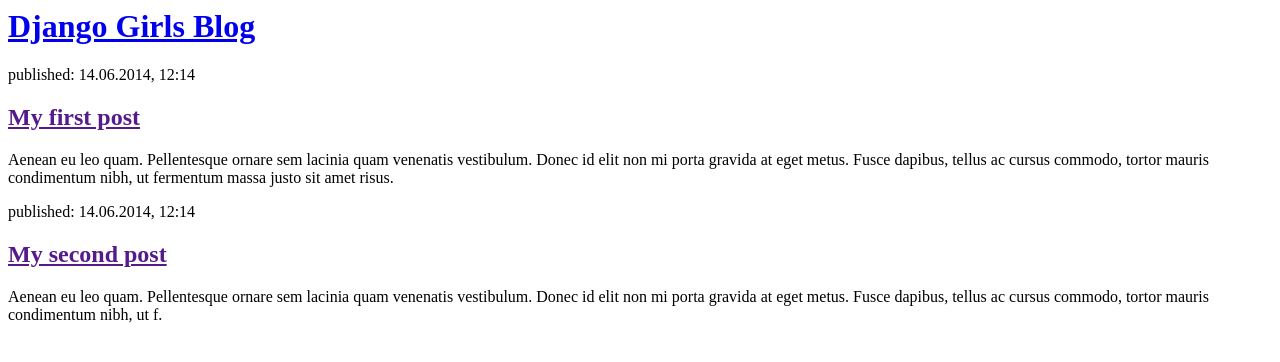
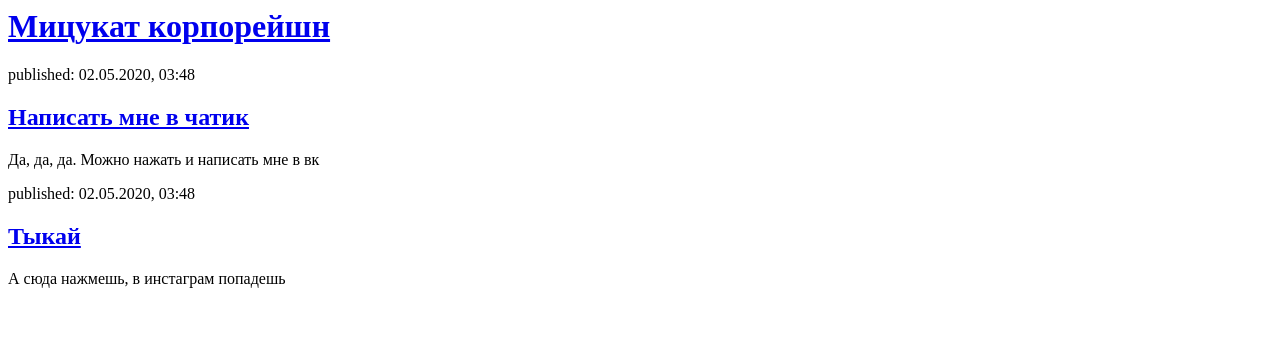
Before and after one commit to mitsuk-maksim/my-first-blog, a Django app: page / in a window 1280 px wide. Shown: the top 362 px of the page. Run offline with Django 3.2, Linux system fonts and the light colour scheme.

Commit message:
Change HTML me

```diff
--- a/blog/templates/blog/post_list.html
+++ b/blog/templates/blog/post_list.html
@@ -1,22 +1,22 @@
 <html>
     <head>
-        <title>Django Girls blog</title>
+        <title>Мицуката сайт</title>
     </head>
     <body>
         <div>
-            <h1><a href="/">Django Girls Blog</a></h1>
+            <h1><a href="/">Мицукат корпорейшн</a></h1>
         </div>
 
         <div>
-            <p>published: 14.06.2014, 12:14</p>
-            <h2><a href="">My first post</a></h2>
-            <p>Aenean eu leo quam. Pellentesque ornare sem lacinia quam venenatis vestibulum. Donec id elit non mi porta gravida at eget metus. Fusce dapibus, tellus ac cursus commodo, tortor mauris condimentum nibh, ut fermentum massa justo sit amet risus.</p>
+            <p>published: 02.05.2020, 03:48</p>
+            <h2><a href="https://vk.com/mitsuk.maksim">Написать мне в чатик</a></h2>
+            <p>Да, да, да. Можно нажать и написать мне в вк</p>
         </div>
 
         <div>
-            <p>published: 14.06.2014, 12:14</p>
-            <h2><a href="">My second post</a></h2>
-            <p>Aenean eu leo quam. Pellentesque ornare sem lacinia quam venenatis vestibulum. Donec id elit non mi porta gravida at eget metus. Fusce dapibus, tellus ac cursus commodo, tortor mauris condimentum nibh, ut f.</p>
+            <p>published: 02.05.2020, 03:48</p>
+            <h2><a href="https://www.instagram.com/mitsuk.maksim/">Тыкай</a></h2>
+            <p>А сюда нажмешь, в инстаграм попадешь</p>
         </div>
     </body>
 </html>
```
